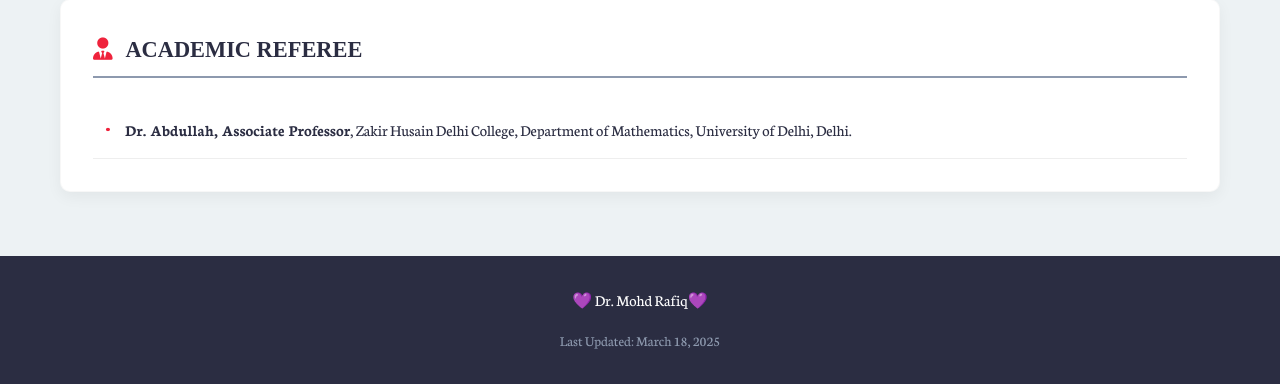
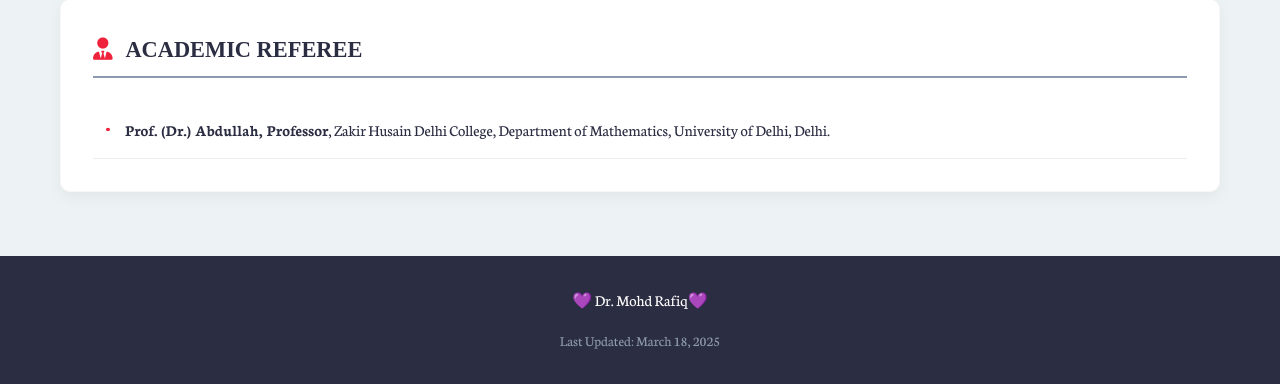
Before and after one commit to rafiq1506/Resume, a Flask app: page / in a window 1280 px wide. Shown: the part 5403-5787 px from the top of the page. Run offline with Flask 3, Linux system fonts and the light colour scheme; some web fonts are replaced.

Commit message:
Update index.html

```diff
--- a/templates/index.html
+++ b/templates/index.html
@@ -250,7 +250,7 @@
     <section class="section animate">
       <h2 class="section-title"><i class="fas fa-user-tie"></i> ACADEMIC REFEREE</h2>
       <ul class="styled-list">
-        <li><strong>Dr. Abdullah, Associate Professor</strong>, Zakir Husain Delhi College, Department of Mathematics, University of Delhi, Delhi.</li>
+        <li><strong>Prof. (Dr.) Abdullah, Professor</strong>, Zakir Husain Delhi College, Department of Mathematics, University of Delhi, Delhi.</li>
       </ul>
     </section>
   </main>
```
